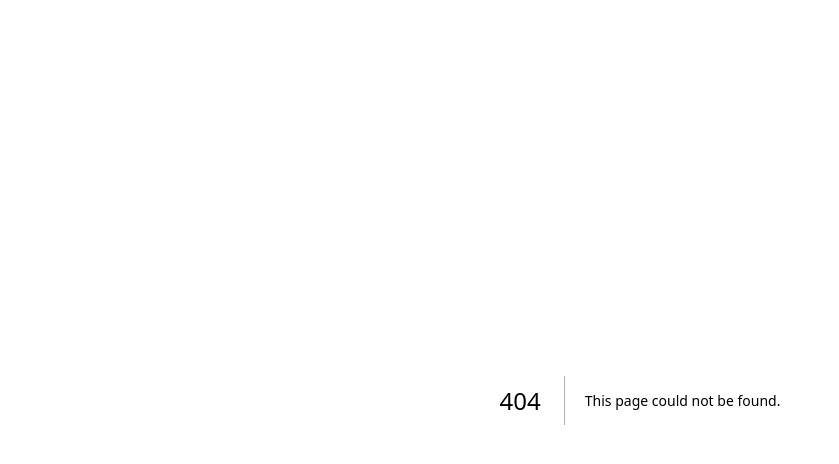
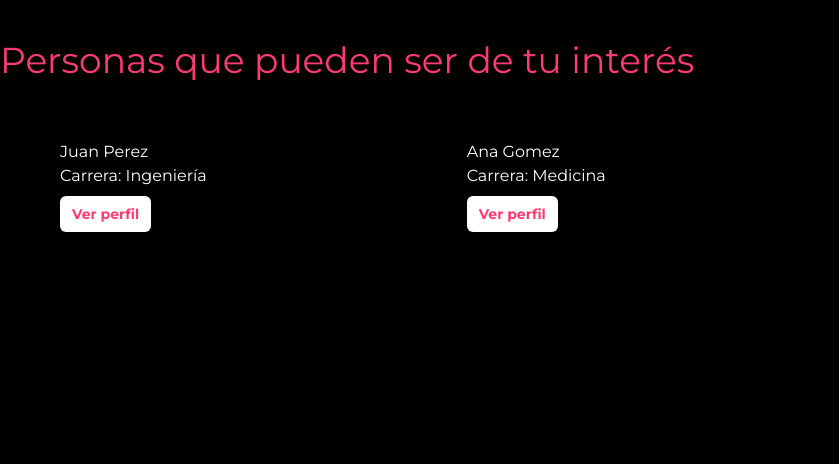
Before and after one commit to Kojimena/BD-P2, a Next.js app in the folder frontend/: page /people in a window 1280 px wide. Before the commit this address had no page. Shown: the top 464 px of the page, without its empty margins (0-839 px from the left). Built offline with nearby package versions, Linux system fonts and the light colour scheme.

Commit message:
people page

```diff
--- /dev/null
+++ b/frontend/app/people/page.jsx
@@ -0,0 +1,28 @@
+"use client"
+import React, { useState } from 'react'
+
+const PeoplePage = () => {
+  const [people, setPeople] = useState([
+    { name: 'Juan', lastName: 'Perez', career: 'Ingeniería' },
+    { name: 'Ana', lastName: 'Gomez', career: 'Medicina' },
+  ])
+
+  return (
+    <div className="w-full min-h-screen isolate pt-10 bg-black">
+        <h2 className="font-montserrat text-bold text-4xl text-kaqui">Personas que pueden ser de tu interés</h2>
+        <div className="grid grid-cols-3 p-10 gap-5">
+            {people.map((person, index) => (
+                <div key={index} className="p-5">
+                    <h3 className="font-montserrat text-bold text-white">{person.name} {person.lastName}</h3>
+                    <p className="font-montserrat text-white">Carrera: {person.career}</p>
+                    <button className="mt-2 font-montserrat rounded-md bg-white px-3 py-2 text-sm font-semibold text-kaqui shadow-sm hover:bg-kaqui hover:text-white focus-visible:outline focus-visible:outline-2 focus-visible:outline-none">
+                        Ver perfil
+                    </button>
+                </div>
+            ))}
+        </div>
+    </div>
+  )
+}
+
+export default PeoplePage
```
